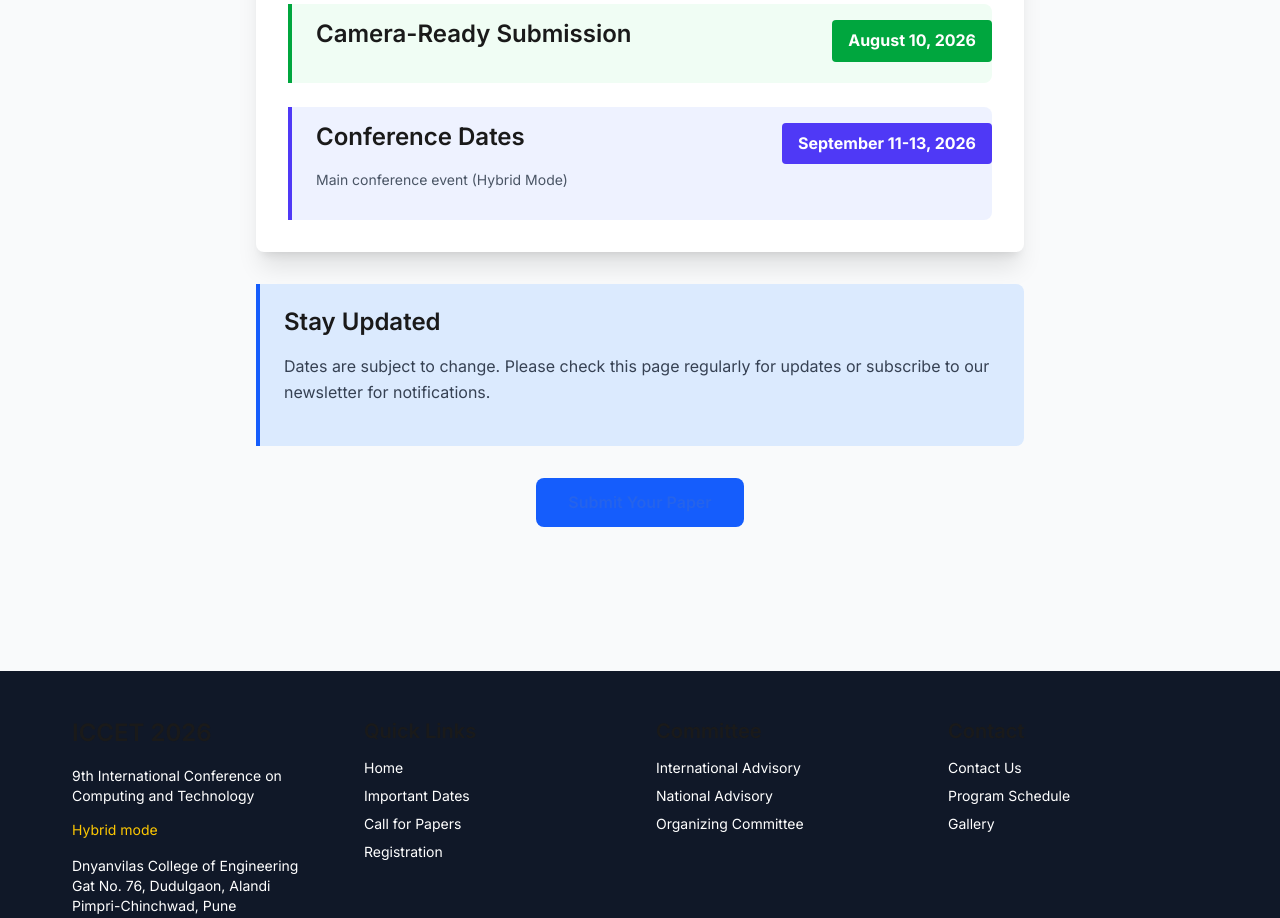
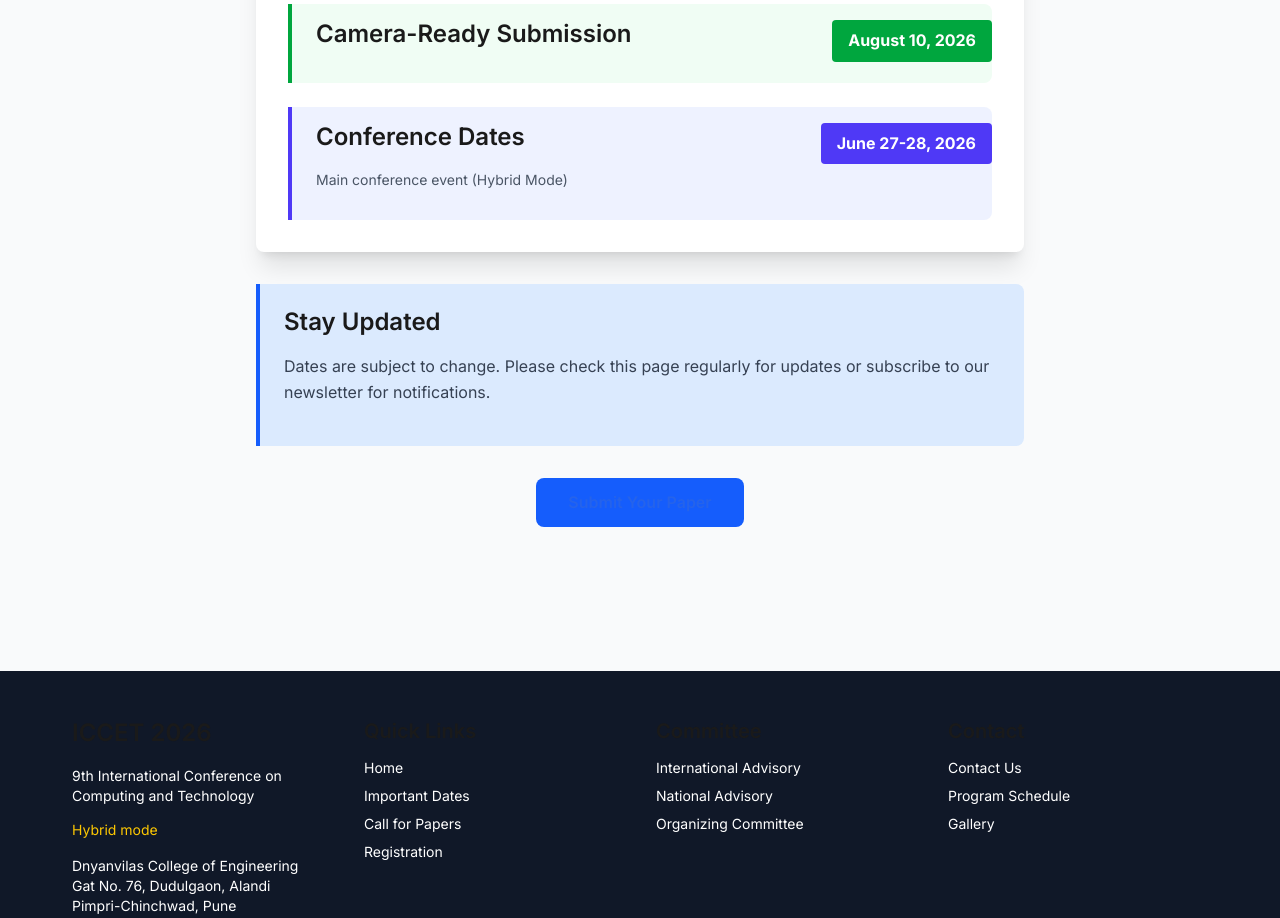
Before and after one commit to Vrajm12/dvcoe-conf, a Next.js app: page /dates in a window 1280 px wide. Shown: the part 980-1898 px from the top of the page. Built offline with nearby package versions, Linux system fonts and the light colour scheme.

Commit message:
Update conference dates to June 27-28, 2026 on dates page

```diff
--- a/app/dates/page.tsx
+++ b/app/dates/page.tsx
@@ -8,7 +8,7 @@ export default function Dates() {
       { event: "Final Submission", date: "July 15, 2026" },
       { event: "Registration of Accepted Papers", date: "July 25, 2026" },
       { event: "Camera-Ready Submission", date: "August 10, 2026" },
-      { event: "Conference Dates", date: "September 11-13, 2026" }
+      { event: "Conference Dates", date: "June 27-28, 2026" }
     ]
   };
 
```
